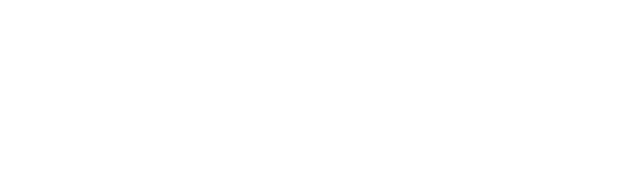
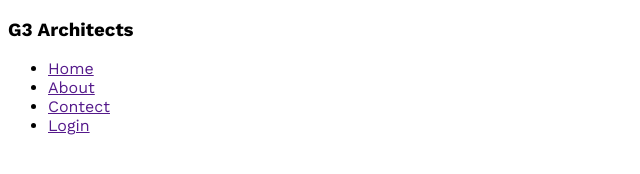
Before and after one commit to sumu2006/G3-Architects-Website, a plain HTML site: page index.html in a window 1280 px wide. Shown: the whole page, without its empty margins (0-640 px from the left). Drawn offline with nearby package versions, Linux system fonts and the light colour scheme.

Commit message:
setup google fonts

```diff
--- a/index.html
+++ b/index.html
@@ -9,7 +9,23 @@
 </head>
 
 <body>
+    <header>
+        <nav>
+            <h3>G3 Architects</h3>
+            <ul>
+                <li><a href="">Home</a></li>
+                <li><a href="">About</a></li>
+                <li><a href="">Contect</a></li>
+                <li><a href="">Login</a></li>
+            </ul>
+        </nav>
+    </header>
+    <main>
 
+    </main>
+    <footer>
+
+    </footer>
 </body>
 
 </html>
--- a/styles/architect.css
+++ b/styles/architect.css
@@ -0,0 +1,8 @@
+/* work sans font from google fonts */
+@import url('https://fonts.googleapis.com/css?family=Lato:ital,wght@0,400;0,700;1,400&family=Open+Sans:wght@400;700;800&family=Work+Sans:wght@400;500;600;700;800&display=swap');
+
+* {
+    font-family: 'Lato', sans-serif;
+    font-family: 'Open Sans', sans-serif;
+    font-family: 'Work Sans', sans-serif;
+}
```
